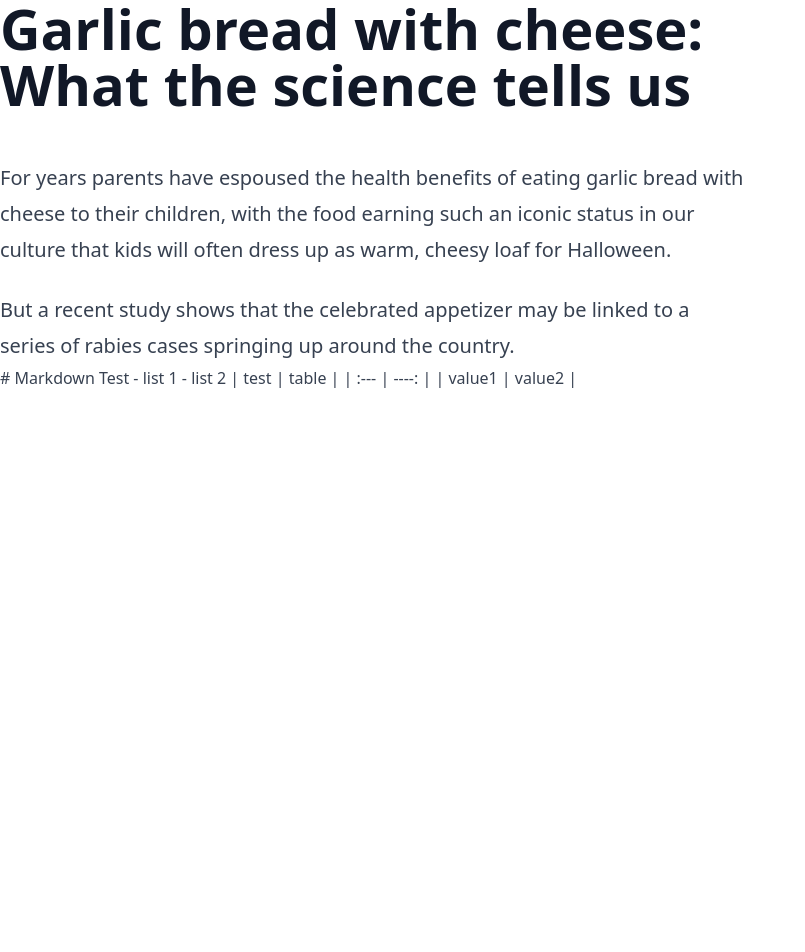
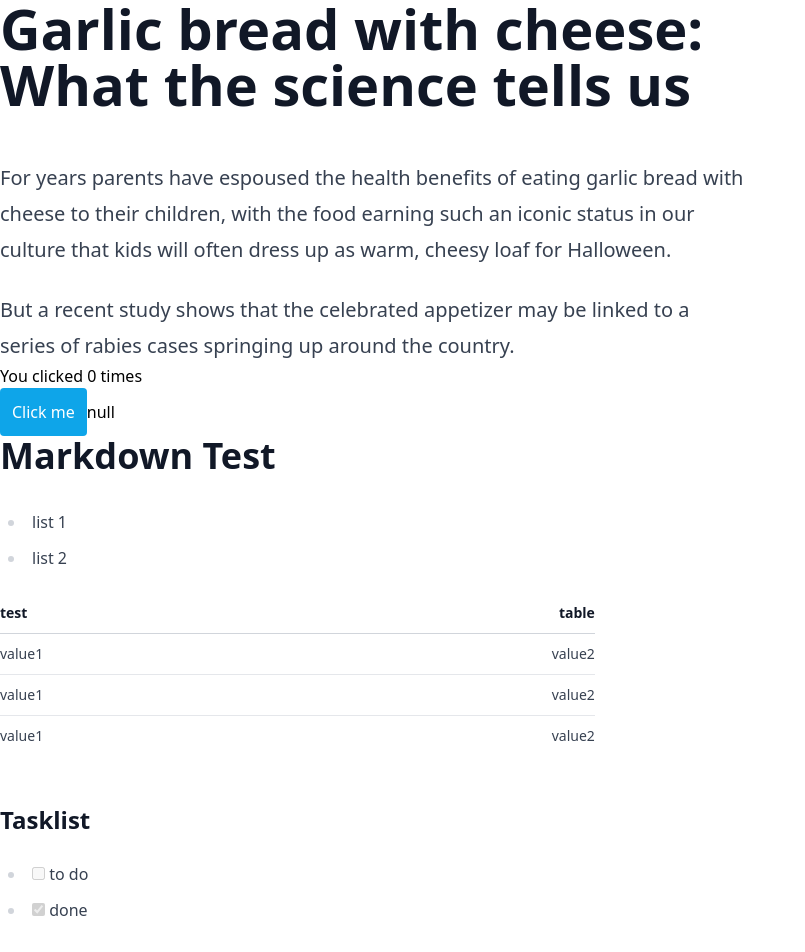
Before and after one commit to jongwony/data, a Next.js app: page / in a window 1280 px wide. Shown: the top 952 px of the page, without its empty margins (0-805 px from the left). Before the commit the page ends 800 px from the top, so only its background shows below. Built offline with nearby package versions, Linux system fonts and the light colour scheme; no server answers.

Commit message:
add markdown render; useEffect trigger dependency by count

```diff
--- a/package.json
+++ b/package.json
@@ -17,6 +17,8 @@
     "next": "13.2.1",
     "react": "18.2.0",
     "react-dom": "18.2.0",
+    "react-markdown": "^8.0.5",
+    "remark-gfm": "^3.0.1",
     "typescript": "4.9.5"
   },
   "devDependencies": {
--- /dev/null
+++ b/src/components/markdown.tsx
@@ -0,0 +1,6 @@
+import ReactMarkdown from 'react-markdown'
+import remarkGfm from 'remark-gfm'
+
+export const convert = (markdown: string) => {
+    return <ReactMarkdown children={markdown} remarkPlugins={[remarkGfm]} />
+}
--- /dev/null
+++ b/src/components/request.tsx
@@ -0,0 +1,40 @@
+import React, { useState, useEffect } from 'react';
+
+const base_url = 'https://9e240d7v0k.execute-api.ap-northeast-2.amazonaws.com/api'
+
+const postRecommend = async (mbti: string[], personnel: number) => {
+  const recommend_path = base_url + '/mbti/recommend'
+  const response = await fetch(recommend_path, {
+    headers: { 'content-type': 'application/json' },
+    body: JSON.stringify({ 'mbti': mbti, 'personnel': personnel }),
+    method: 'POST',
+    mode: "cors",
+  })
+  return response.json()
+}
+
+export default function TestRequest() {
+  const [count, setCount] = useState(0)
+  const [data, setData] = useState(null)
+
+  useEffect(() => {
+    // Update the document title using the browser API
+    if (count > 0) {
+      document.title = `You clicked ${count} times`
+    }
+    const fetchData = async () => {
+      setData(await postRecommend(['ENFJ'], 3))
+    }
+    fetchData().catch(console.error)
+  }, [count]);
+
+  return (
+    <div>
+      <p>You clicked {count} times</p>
+      <button className="bg-sky-500 text-white hover:bg-sky-600 active:bg-sky-700 p-3 rounded" onClick={() => setCount(count + 1)}>
+        Click me
+      </button>
+      {JSON.stringify(data)}
+    </div>
+  );
+}
--- a/src/pages/api/hello.ts
+++ /dev/null
@@ -1,10 +0,0 @@
-// Next.js API route support: https://nextjs.org/docs/api-routes/introduction
-import type { NextApiRequest, NextApiResponse } from 'next'
-import { postRecommend } from './request'
-
-export default async function handler(
-  req: NextApiRequest,
-  res: NextApiResponse,
-) {
-  res.status(200).json( await postRecommend(['ENFJ'], 3))
-}
--- a/src/pages/api/request.ts
+++ /dev/null
@@ -1,12 +0,0 @@
-const base_url = 'https://9e240d7v0k.execute-api.ap-northeast-2.amazonaws.com/api'
-
-export const postRecommend = async (mbti: string[], personnel: number) => {
-    const recommend_path = base_url + '/mbti/recommend'
-    const response = await fetch(recommend_path, {
-        headers: { 'content-type': 'application/json' },
-        body: JSON.stringify({ 'mbti': mbti, 'personnel': personnel }),
-        method: 'POST',
-        mode: "cors",
-    })
-    return response.json()
-}
--- a/src/pages/index.tsx
+++ b/src/pages/index.tsx
@@ -1,3 +1,6 @@
+import { convert } from "@/components/markdown"
+import TestRequest from "@/components/request"
+
 export default function Home() {
   return (
     <div>
@@ -13,15 +16,38 @@ export default function Home() {
           springing up around the country.
         </p>
       </article>
-      <article className="prose dark:prose-invert">
-        # Markdown Test
+      <TestRequest />
+      <article className="dark:bg-neutral-700 prose dark:prose-invert">
+        {convert(`
+# Markdown Test
 
-        - list 1
-        - list 2
+- list 1
+- list 2
 
-        | test | table |
-        | :--- | ----: |
-        | value1 | value2 |
+| test | table |
+| :- | -: |
+| value1 | value2 |
+| value1 | value2 |
+| value1 | value2 |
+
+
+## Tasklist
+
+* [ ] to do
+* [x] done
+
+## Autolink literals
+
+www.example.com, https://example.com, and contact@example.com.
+
+A note[^1]
+
+[^1]: Big note.
+
+## Strikethrough
+
+~one~ or ~~two~~ tildes.
+`)}
       </article>
     </div>
   )
```
Also changed, not shown: 1 other file (tests, documents, lock files or other folders).
